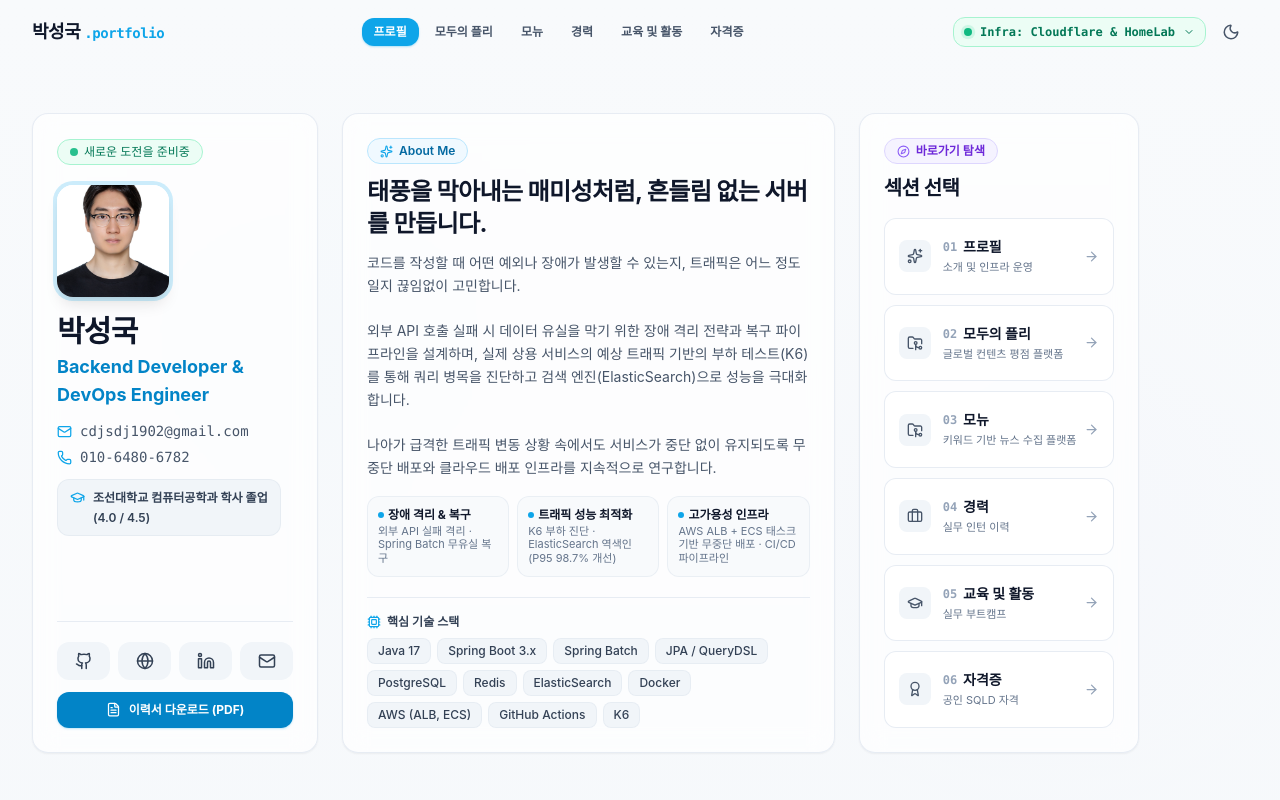
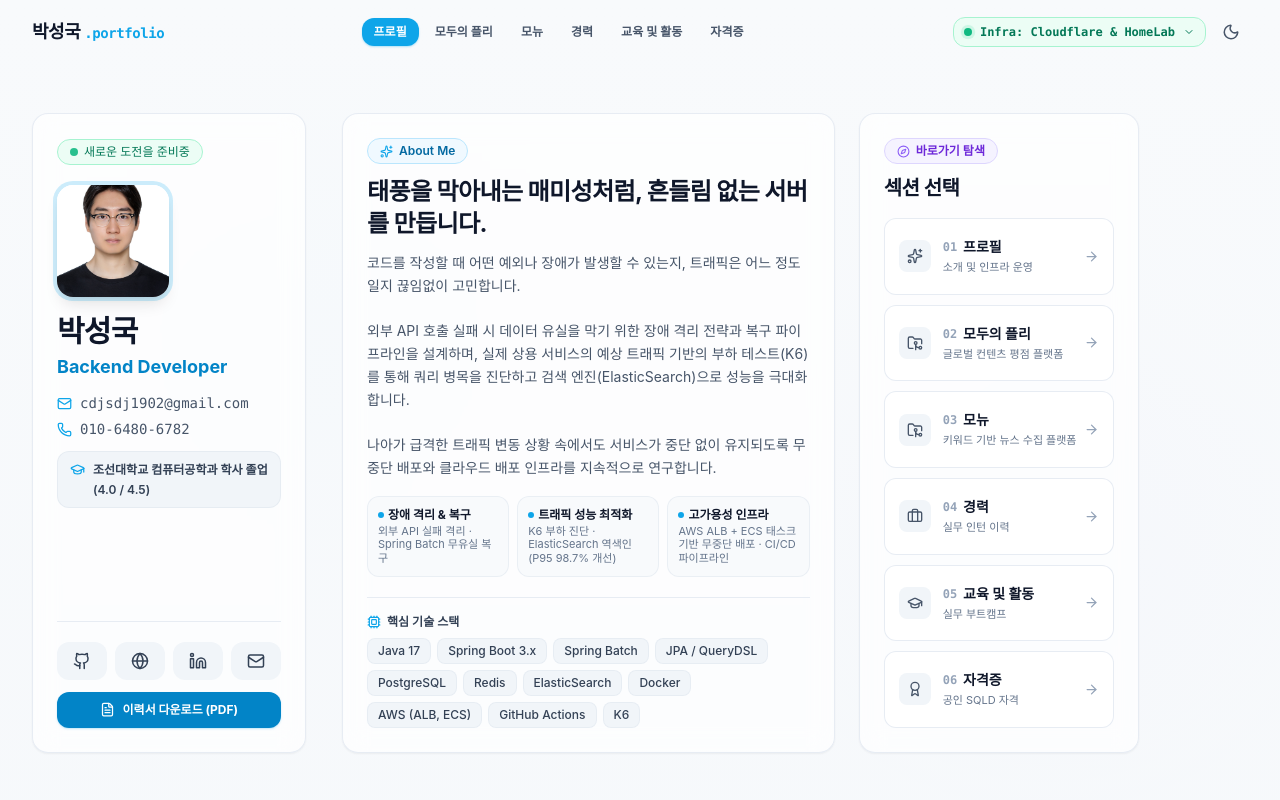
Before and after one commit to PSG-00/portfolio, a React (Vite) app: page / in a window 1280 px wide. Shown: the top 800 px of the page. Built offline with nearby package versions, Linux system fonts and the light colour scheme; a web font is replaced by a local one.

Commit message:
feat: 최신 이력서 PDF 교체 및 직무명 Backend Developer로 수정

```diff
--- a/src/App.jsx
+++ b/src/App.jsx
@@ -150,7 +150,7 @@ export default function App() {
   const location = useLocation();
   useEffect(() => {
     // 1. 현재 라우트에 따른 동적 페이지 제목 설정
-    let pageTitle = "박성국's 포트폴리오 | Backend & DevOps";
+    let pageTitle = "박성국's 포트폴리오 | Backend Developer";
     if (location.pathname.includes('project-1')) {
       pageTitle = "모두의 플리 (MOPL) 상세 | 박성국's 포트폴리오";
     } else if (location.pathname.includes('project-2')) {
--- a/src/data/portfolioData.js
+++ b/src/data/portfolioData.js
@@ -1,7 +1,7 @@
 export const portfolioData = {
   profile: {
     name: "박성국",
-    role: "Backend Developer & DevOps Engineer",
+    role: "Backend Developer",
     avatar: "./profile.jpg",
     statusBadge: "새로운 도전을 준비중",
     email: "cdjsdj1902@gmail.com",
```
Also changed, not shown: 1 other file (tests, documents, lock files or other folders).
